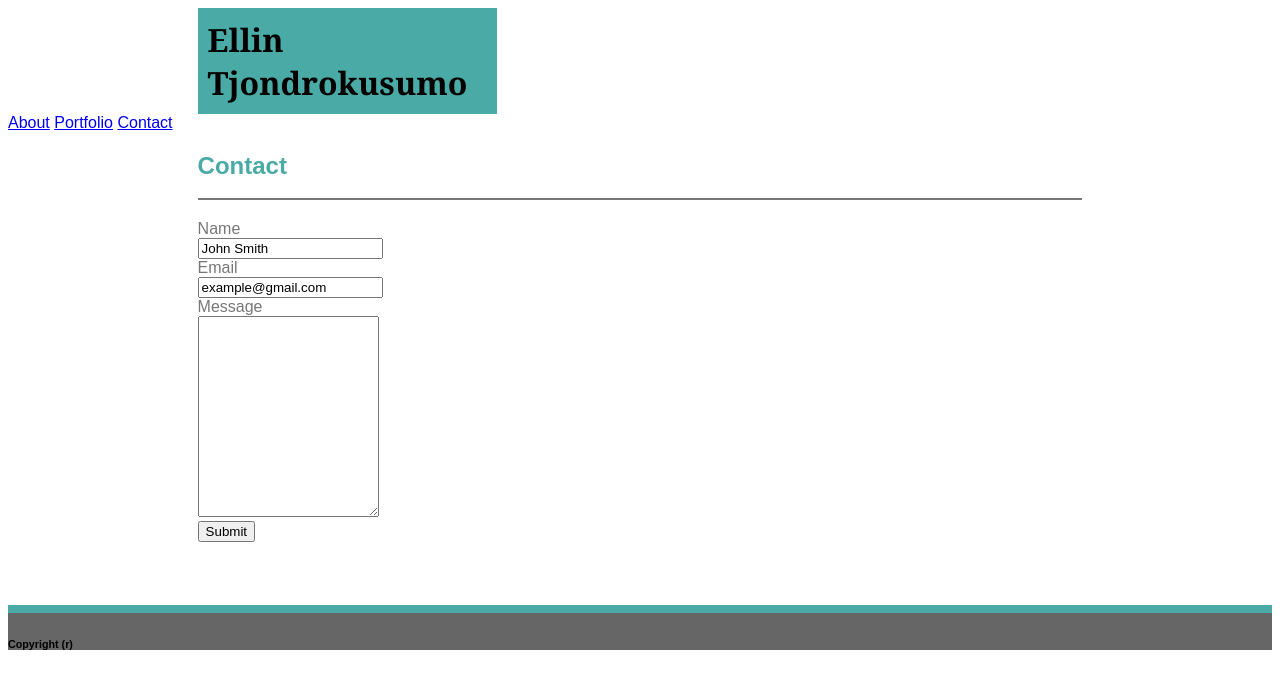
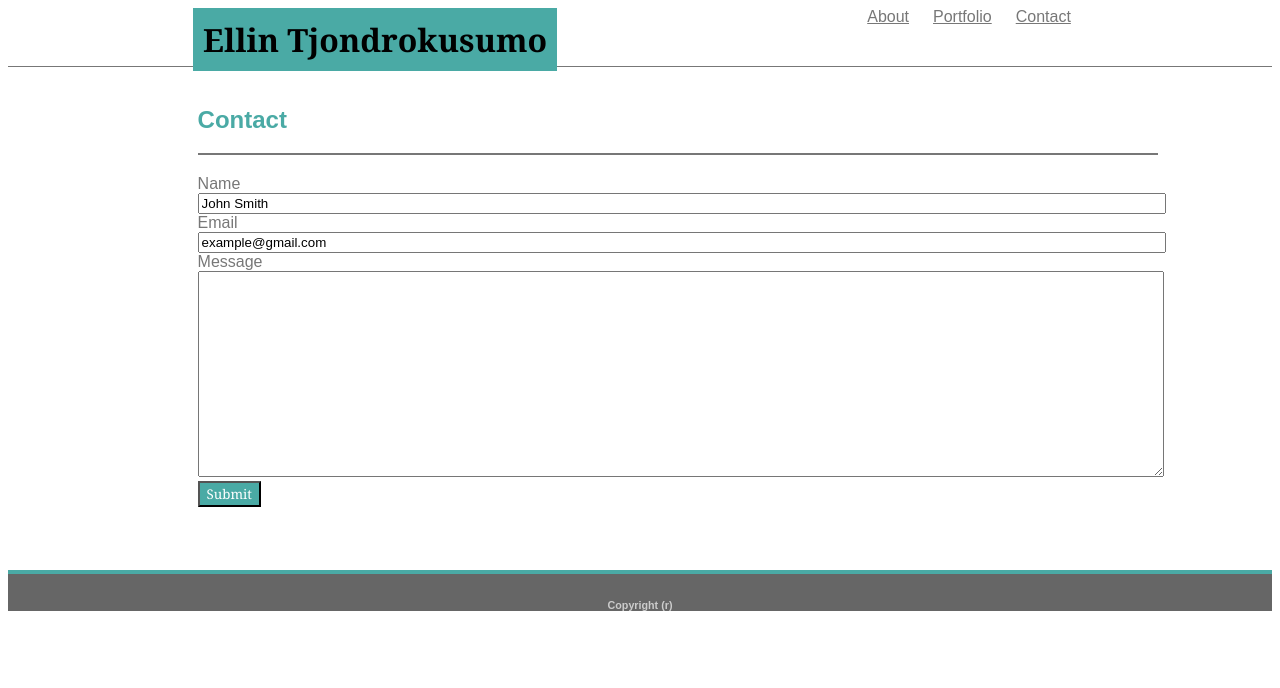
Before and after one commit to Reila-GitHubUID/HW1, a plain HTML site: page contact.html in a window 1280 px wide. Drawn offline with Linux system fonts and the light colour scheme.

Commit message:
Edited the style.css

```diff
--- a/assets/css/style.css
+++ b/assets/css/style.css
@@ -1,35 +1,37 @@
 header {
     background: #ffffff;
     border-color: #cccccc;
-    margin: 0;
+    border-BOTTOM: 1px solid #777777;
+    padding: 0 40px 40px 40px;
 }
 
 h1 {
     background-color: #4aaaa5;
     font-family: 'Georgia', Times, 'Times New Roman', serif;
     padding: 10px;
-    border: 500px;
-    margin: 0 775px 0 15%;
+    margin: 0 300px 0 145px;
+    float: left;
+}
+
+/* This is the top right header that contains "About", "Portfolio", and "Contact" links that would direct users to different pages that has the same h1, headerTopRight, and footer information*/
+a {
+    font-family: 'Arial', 'Helvetica Neue', Helvetica, sans-serif;
+    color: #777777;
+    padding: 10px;
 }
 
 h2 {
     color: #4aaaa5;
     border-bottom: 2px solid #777777;
-    padding-bottom: 2%;
-}
-
-/* headerTopRight contains "About", "Portfolio", and "Contact" links that would direct users to different pages that has the same h1, headerTopRight, and footer information*/
-.headerTopRight {
-    font-family: 'Arial', 'Helvetica Neue', Helvetica, sans-serif;
-    color: #777777;
+    padding: 2% 0 2% 0;
 }
 
 .container {
     background: #ffffff;
     font-family: 'Arial', 'Helvetica Neue', Helvetica, sans-serif;
     color: #777777;
-    border-color: #f36363;
     margin: 0 15% 5% 15%;
+    width: 960px;
 }
 
 /************* These are the CSS codes for profile-img.html ***************/
@@ -37,15 +39,32 @@ h2 {
     float: left;
     margin: 0 15px 0 0;
 }
+/************* END:: These are the CSS codes for profile-img.html ***************/
+
 
 /************* These are the CSS codes for contact.html ***************/
-form {
-    width: 700px;
+input[type=text] {
+    width: 960px;
 }
+
+textarea {
+    width: 960px;
+    height: 200px;
+}
+
+input[type=submit] {
+    background-color: #4aaaa5;
+    color: #ffffff;
+    font-family: 'Georgia', Times, 'Times New Roman', serif;
+    padding: 2px 7px 2px 7px;
+}
+/************* END:: These are the CSS codes for contact.html ***************/
 
 /* This is the footer of the page */
 footer {
     background-color: #666666;
     font-family: 'Arial', 'Helvetica Neue', Helvetica, sans-serif;
-    border-top: 8px solid #4aaaa5;
+    color: #cccccc;
+    border-top: 4px solid #4aaaa5;
+    text-align: center;
 }
--- a/contact.html
+++ b/contact.html
@@ -10,11 +10,9 @@
         <header class="header">
             <h1>Ellin Tjondrokusumo</h1>
 
-            <div class="headerTopRight">
-                <a href="./index.html">About</a>
-                <a href="./portfolio.html">Portfolio</a>
-                <a href="./contact.html">Contact</a>
-            </div>
+            <a href="./index.html">About</a>
+            <a href="./portfolio.html">Portfolio</a>
+            <a href="./contact.html">Contact</a>
         </header>
 
         <div class="container">
@@ -26,7 +24,7 @@
                     Email<br>
                     <input name="Email" type="text" value="example@gmail.com"><br>
                     Message<br>
-                    <textarea name="Message" rows="13"></textarea><br>
+                    <textarea name="Message"></textarea><br>
                     <input type="Submit" value="Submit">
                 </form>
         </div>
```
Also changed, not shown: index.html (+4 -6 lines), portfolio.html (+3 -5 lines).
